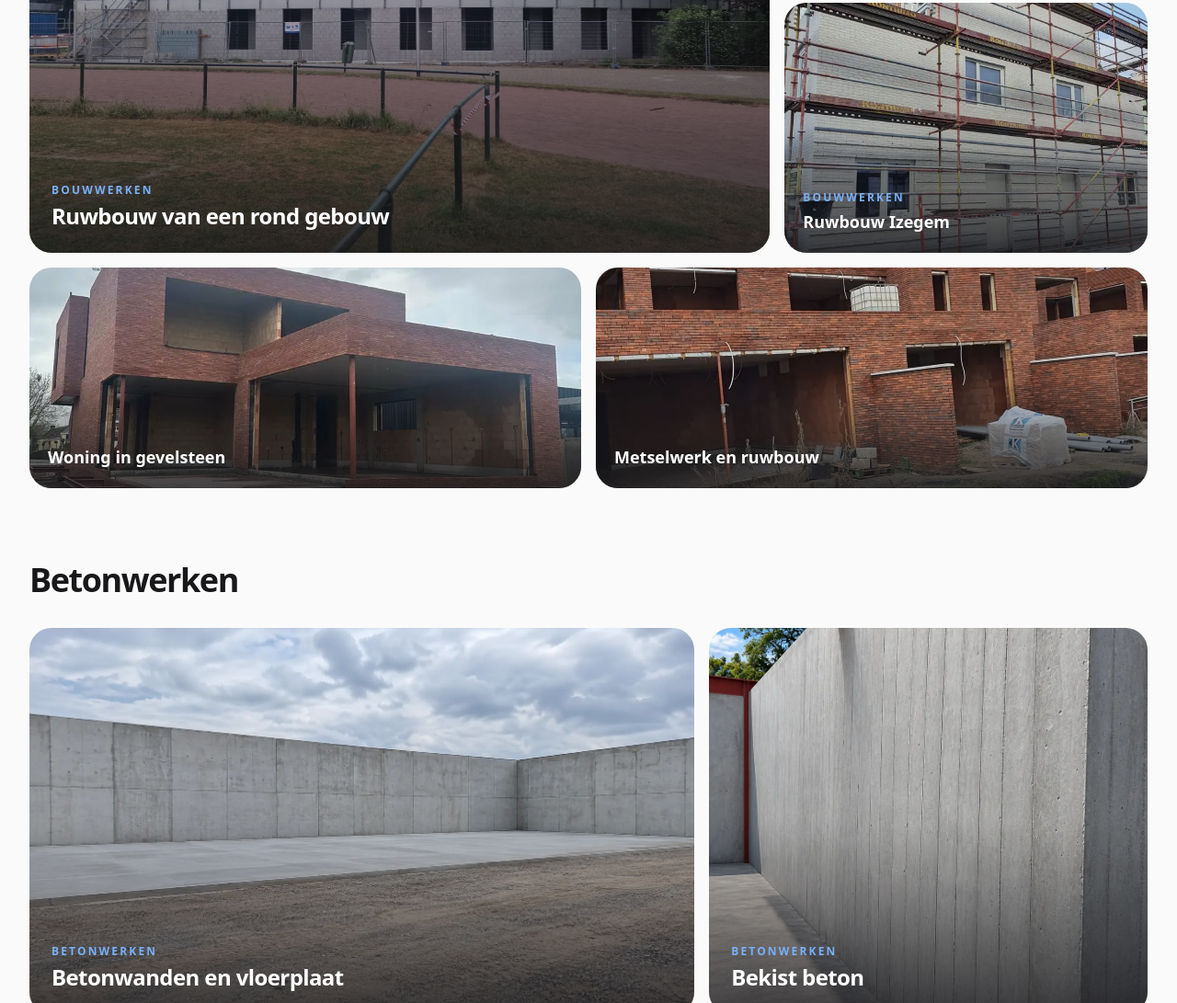
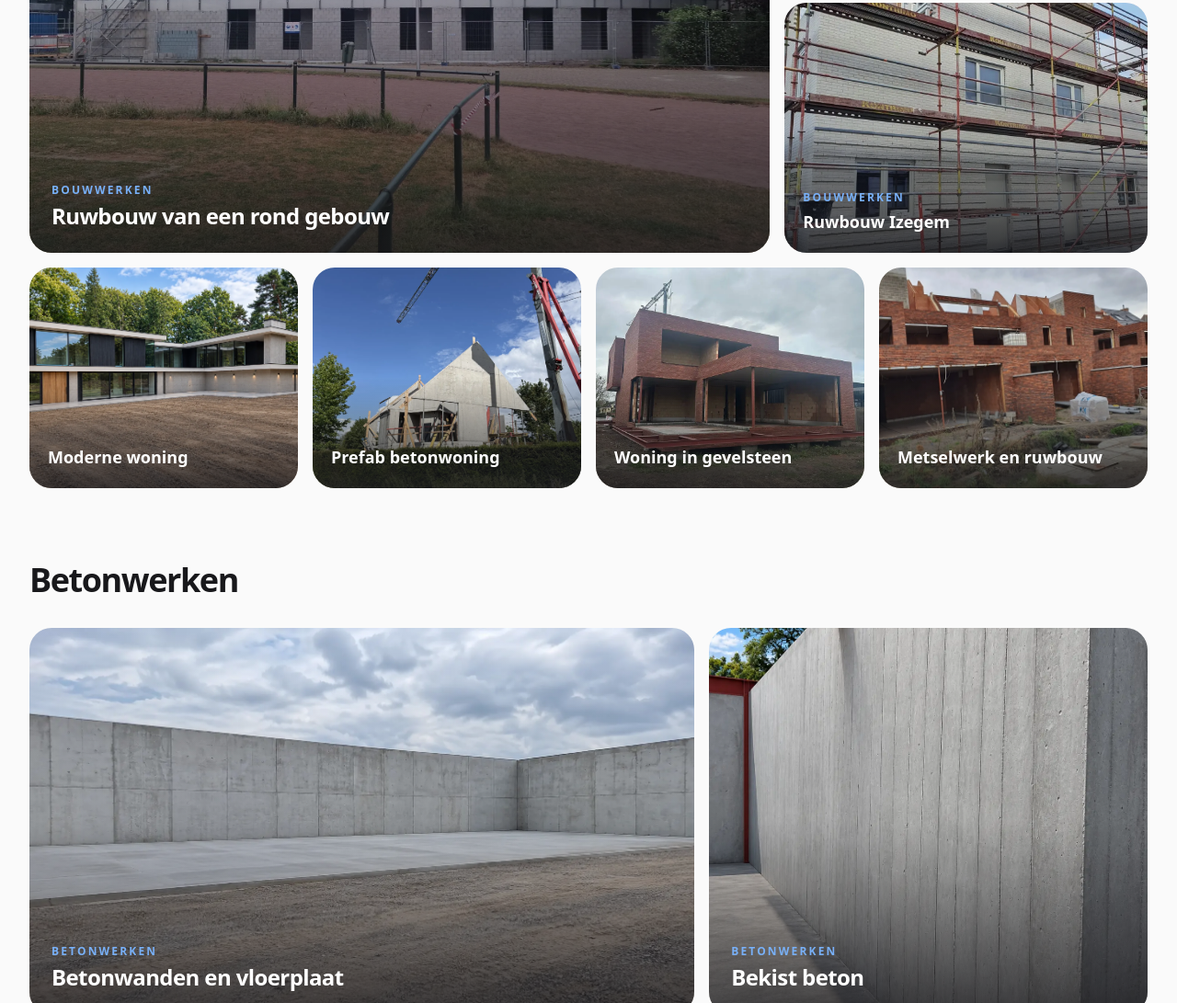
Before and after one commit to gentritbajrami5/alru-construct-website, a website: page realisaties.html in a window 1280 px wide. Shown: the part 973-2064 px from the top of the page at 92% size. Drawn offline with nearby package versions, Linux system fonts and the light colour scheme; no server answers.

Commit message:
Show every project photo at least once on the realisaties page.
Co-authored-by: Cursor <cursoragent@cursor.com>

```diff
--- a/realisaties.html
+++ b/realisaties.html
@@ -119,7 +119,27 @@
               </article>
             </div>
           </div>
-          <div class="mt-4 grid gap-4 md:grid-cols-2">
+          <div class="mt-4 grid gap-4 sm:grid-cols-2 lg:grid-cols-4">
+            <article class="photo-fit reveal min-h-[240px] rounded-3xl">
+              <picture>
+                <source srcset="assets/woning-modern.webp" type="image/webp">
+                <img src="assets/woning-modern.jpg" alt="Moderne woning in beton, hout en glas" class="h-full w-full object-cover object-[center_28%]" width="1448" height="1086" loading="lazy" decoding="async">
+              </picture>
+              <div class="absolute inset-0 bg-gradient-to-t from-ink/80 via-transparent to-transparent"></div>
+              <div class="absolute bottom-5 left-5 right-5 text-white">
+                <h3 class="text-lg font-extrabold">Moderne woning</h3>
+              </div>
+            </article>
+            <article class="photo-fit reveal min-h-[240px] rounded-3xl">
+              <picture>
+                <source srcset="assets/hero.webp" type="image/webp">
+                <img src="assets/hero.jpg" alt="Betonwoning met hijskraan onder blauwe hemel" class="h-full w-full object-cover" width="1440" height="1920" loading="lazy" decoding="async">
+              </picture>
+              <div class="absolute inset-0 bg-gradient-to-t from-ink/80 via-transparent to-transparent"></div>
+              <div class="absolute bottom-5 left-5 right-5 text-white">
+                <h3 class="text-lg font-extrabold">Prefab betonwoning</h3>
+              </div>
+            </article>
             <article class="photo-fit reveal min-h-[240px] rounded-3xl">
               <picture>
                 <source srcset="assets/villa.webp" type="image/webp">
```
